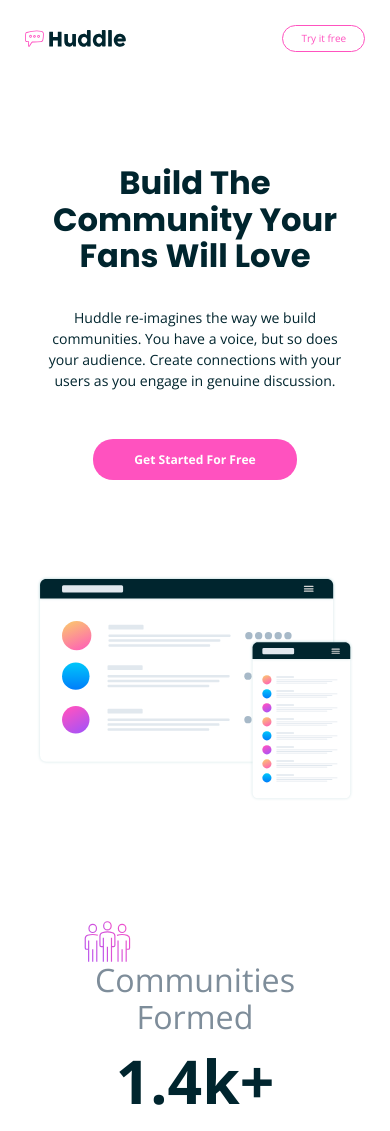
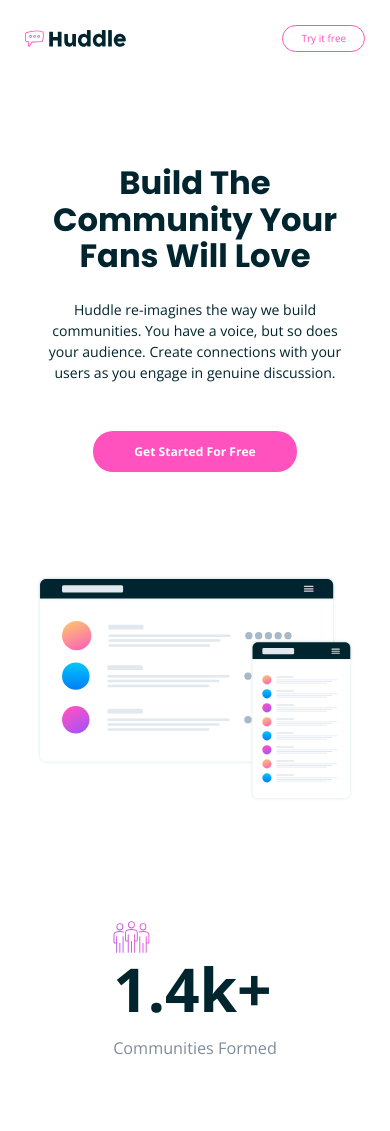
Before and after one commit to spaprocki/huddle-landing-page-curved-sections, a website: page index.html in a window 390 px wide. Shown: the top 1131 px of the page. Drawn offline with nearby package versions, Linux system fonts and the light colour scheme.

Commit message:
Finished hero section

```diff
--- a/index.html
+++ b/index.html
@@ -41,7 +41,7 @@
           <h1 class="heading heading--hero">
             Build The Community Your Fans Will Love
           </h1>
-          <p class="paragraph--hero">
+          <p class="paragraph paragraph--hero">
             Huddle re-imagines the way we build communities. You have a voice,
             but so does your audience. Create connections with your users as you
             engage in genuine discussion.
@@ -61,9 +61,9 @@
               aria-hidden="true"
               class="stats__icon"
             />
-            <div class="stats__textbox textbox--stats">
+            <div class="stats__textbox textbox textbox--stats">
               <h2 class="heading heading--stats">Communities Formed</h2>
-              <p class="paragraph--stats">1.4k+</p>
+              <p class="paragraph paragraph--stats">1.4k+</p>
             </div>
           </li>
           <li class="stats__item">
@@ -73,9 +73,9 @@
               aria-hidden="true"
               class="stats__icon"
             />
-            <div class="stats__textbox textbox--stats">
+            <div class="stats__textbox textbox textbox--stats">
               <h2 class="heading heading--stats">Messages Sent</h2>
-              <p class="paragraph--stats">2.7m+</p>
+              <p class="paragraph paragraph--stats">2.7m+</p>
             </div>
           </li>
         </ul>
--- a/sass/base/_typography.scss
+++ b/sass/base/_typography.scss
@@ -17,9 +17,9 @@
 
     &--stats {
       font-family: $default-font-stack;
-      font-size: scaleSize(32px, 48px);
+      font-size: scaleSize(16px, 32px);
       font-weight: $default-font-weight;
-      line-height: scaleSize(36px, 72px);
+      line-height: scaleSize(24px, 48px);
       color: $color-grey;
     }
 
@@ -53,6 +53,7 @@
       font-size: scaleSize(60px, 96px);
       line-height: scaleSize(92px, 144px);
       color: $color-very-dark-cyan;
+      text-align: left;
     }
 
     &--stories {
--- a/sass/components/_image.scss
+++ b/sass/components/_image.scss
@@ -1,8 +1,6 @@
 .image {
     &--hero {
-        & img {
-            width: 100%;
-        }
+            width: min(100%, 1016px)
     }
 
     &--review {
--- a/sass/components/_stats.scss
+++ b/sass/components/_stats.scss
@@ -1,26 +1,27 @@
 .stats {
     list-style-type: none;
     @include flex-column-align-center;
-    row-gap: 2rem;
+    row-gap: 5.5rem;
     width: 100%;
+    max-width: 55rem;
 
     @include respond(medium-screen) {
         flex-direction: row;
         justify-content: space-between;
     }
 
-    @include respond(stats) {
-        width: clamp(6.25rem, calc(13.39vw + -0.18rem), 11.875rem);
-        flex-direction: column;
-        justify-content: space-between;
-        row-gap: 3.9375rem;
+    &__item {
+        @include flex-column-align-center;
     }
 
-    &__item {
-        width: 13.9375rem;
+    &__icon {
+        align-self: flex-start;
+        width: scaleSize(36px, 56px, 375px, 768px);
+        margin-bottom: -10px;
 
         @include respond(medium-screen) {
-            width: 100%;
+            margin-bottom: -16px;
+
         }
     }
 }
--- a/sass/components/_textbox.scss
+++ b/sass/components/_textbox.scss
@@ -4,19 +4,17 @@
 
     &--hero {
         @include flex-column-align-center;
-        align-items: flex-start;
-        row-gap: 2rem;
 
-        @include respond(medium-screen) {
-            row-gap: 2.5rem;
+        & .paragraph {
+            margin-top: scaleSize(24px, 26px);
         }
     }
 
     &--stats {
-        gap: 1px;
-        @include respond(stats) {
-            align-items: flex-start;
-            text-align: left;
+        align-items: flex-start;
+        & .heading {
+            order: 2;
+            align-self: center;
         }
     }
 
--- a/sass/pages/_home.scss
+++ b/sass/pages/_home.scss
@@ -18,13 +18,11 @@
         }
 
         &__image {
-            margin-top: scaleSize(96px, 120px);
+            margin-top: scaleSize(104px, 120px);
         }
 
         &__stats {
-            margin-top: 7.5rem;
+            margin-top: 120px;
         }
     }
-
-
 }
```
Also changed, not shown: css/style.css, 1 other file.
